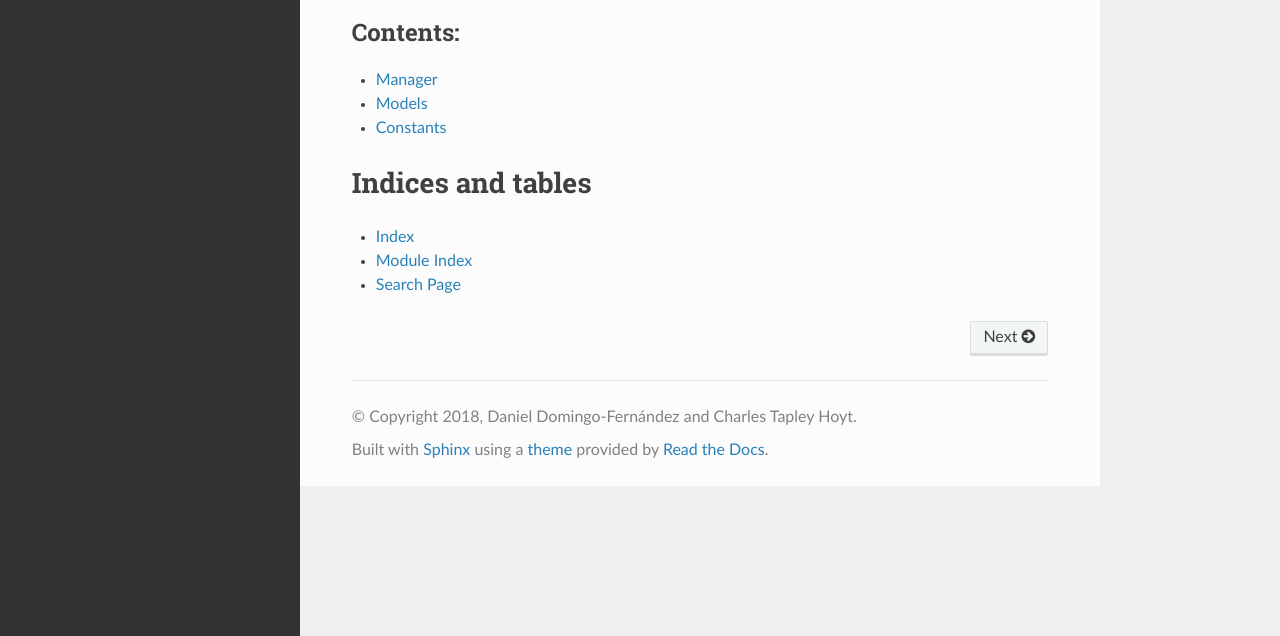
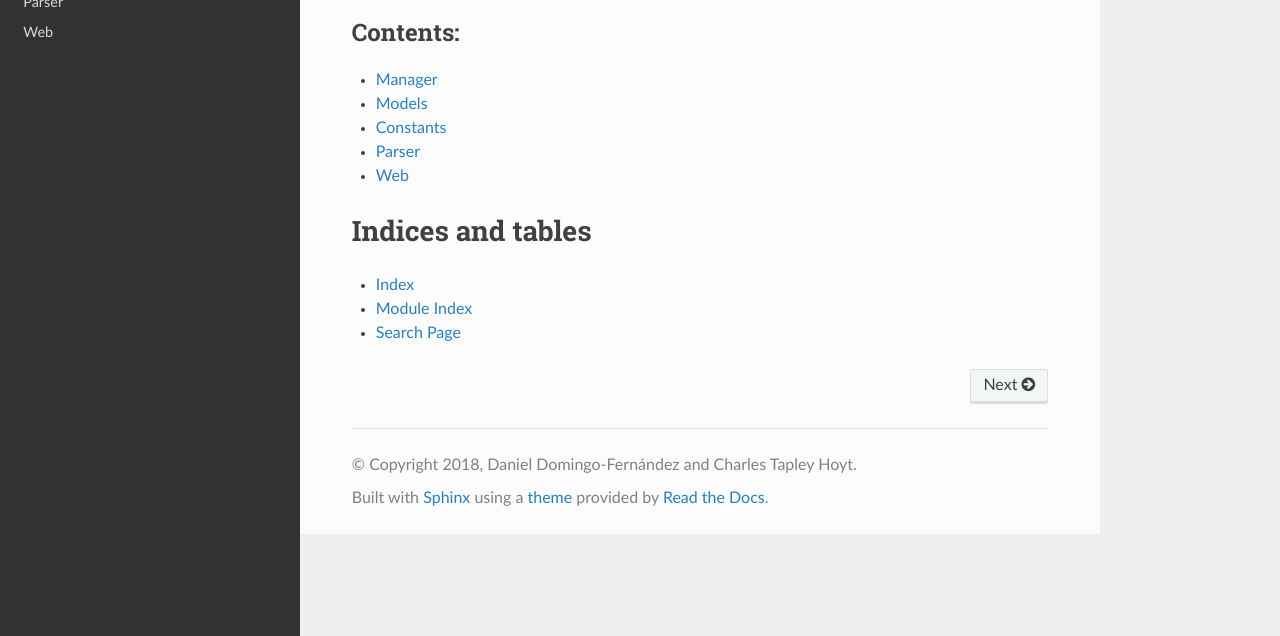
Before and after one commit to bio2bel/wikipathways, a Sphinx documentation site: the page built from docs/source/index.rst, in a window 1280 px wide, cut to the strip 264-900 px from the top of the page. Built offline with Sphinx 7.4.7 and the Read the Docs theme 2.0.0, drawn with Linux system fonts in a browser that asks for light colours.

Commit message:
Add documentation missing files

```diff
--- a/docs/source/index.rst
+++ b/docs/source/index.rst
@@ -9,6 +9,8 @@ Bio2BEL WikiPathways
    manager
    models
    constants
+   parser
+   web
 
 Indices and tables
 ==================
--- /dev/null
+++ b/docs/source/parser.rst
@@ -0,0 +1,4 @@
+Parser
+======
+.. automodule:: bio2bel_wikipathways.parser
+   :members:
--- /dev/null
+++ b/docs/source/web.rst
@@ -0,0 +1,4 @@
+Web
+===
+.. automodule:: bio2bel_wikipathways.web
+   :members:
```
Also changed, not shown: 1 other file.
